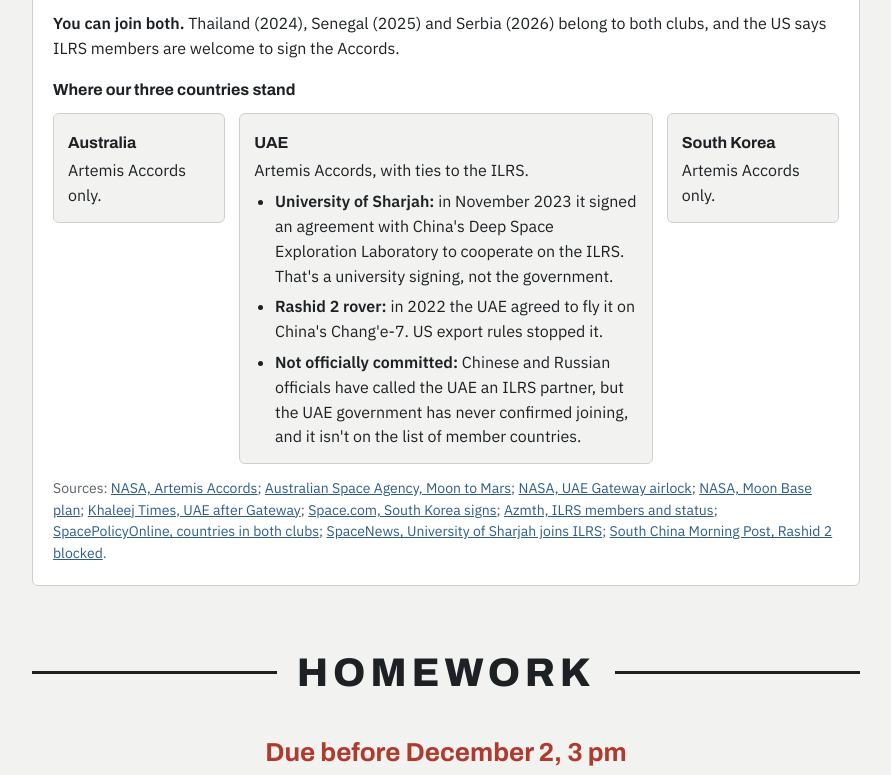
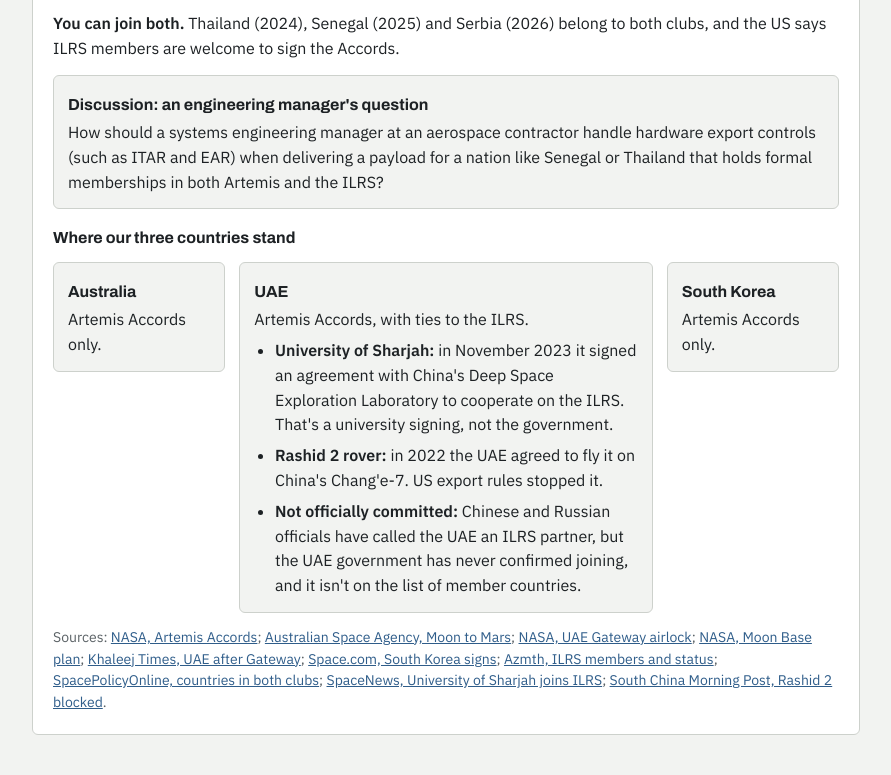
Before and after one commit to astrobidushi/EMGT-5061-Fall-2026, a plain HTML site: page emerging-space-nations/index.html in a window 1280 px wide. Shown: the part 6128-6903 px from the top of the page, without its empty margins (194-1085 px from the left). Drawn offline with Linux system fonts and the light colour scheme.

Commit message:
Emerging nations: add export-control discussion question and ITAR/EAR glossary entries
Co-Authored-By: Claude Opus 5.5 <noreply@anthropic.com>
Claude-Session: https://claude.ai/code/session_01AGq3vyT2rRF35mjxmU28x1

```diff
--- a/emerging-space-nations/index.html
+++ b/emerging-space-nations/index.html
@@ -284,6 +284,10 @@ ul.also{padding-left:1.2em;display:grid;gap:6px;margin-top:8px}
       </tbody>
     </table></div>
     <p><b>You can join both.</b> Thailand (2024), Senegal (2025) and Serbia (2026) belong to both clubs, and the US says ILRS members are welcome to sign the Accords.</p>
+    <div class="model" id="dual-question">
+      <h4>Discussion: an engineering manager's question</h4>
+      <p>How should a systems engineering manager at an aerospace contractor handle hardware export controls (such as ITAR and EAR) when delivering a payload for a nation like Senegal or Thailand that holds formal memberships in both Artemis and the ILRS?</p>
+    </div>
     <h4>Where our three countries stand</h4>
     <div class="deal3 stand">
       <div class="model"><h4>Australia</h4><p>Artemis Accords only.</p></div>
@@ -402,8 +406,10 @@ ul.also{padding-left:1.2em;display:grid;gap:6px;margin-top:8px}
         <tr><td><b>AED</b></td><td>UAE dirham, the UAE's currency</td></tr>
         <tr><td><b>Artemis Accords</b></td><td>US-led principles for peaceful exploration of the Moon and beyond, signed country by country</td></tr>
         <tr><td><b>CubeSat</b></td><td>A small, standard-sized satellite built from 10 cm cubes, popular with universities</td></tr>
+        <tr><td><b>EAR</b></td><td>Export Administration Regulations, US Commerce Department rules on exporting dual-use technology, including many satellite parts</td></tr>
         <tr><td><b>Gateway</b></td><td>A space station NASA planned to put in orbit around the Moon; cancelled in March 2026 in favor of a Moon Base on the surface</td></tr>
         <tr><td><b>ILRS</b></td><td>International Lunar Research Station, the China–Russia lunar base project</td></tr>
+        <tr><td><b>ITAR</b></td><td>International Traffic in Arms Regulations, US State Department rules on exporting defense and some space technology</td></tr>
         <tr><td><b>KASA</b></td><td>Korea AeroSpace Administration, South Korea's space agency since 2024</td></tr>
         <tr><td><b>Nuri</b></td><td>South Korea's own medium rocket, also called KSLV-II</td></tr>
         <tr><td><b>Rideshare</b></td><td>A launch where many small satellites share one rocket and split the cost</td></tr>
```
